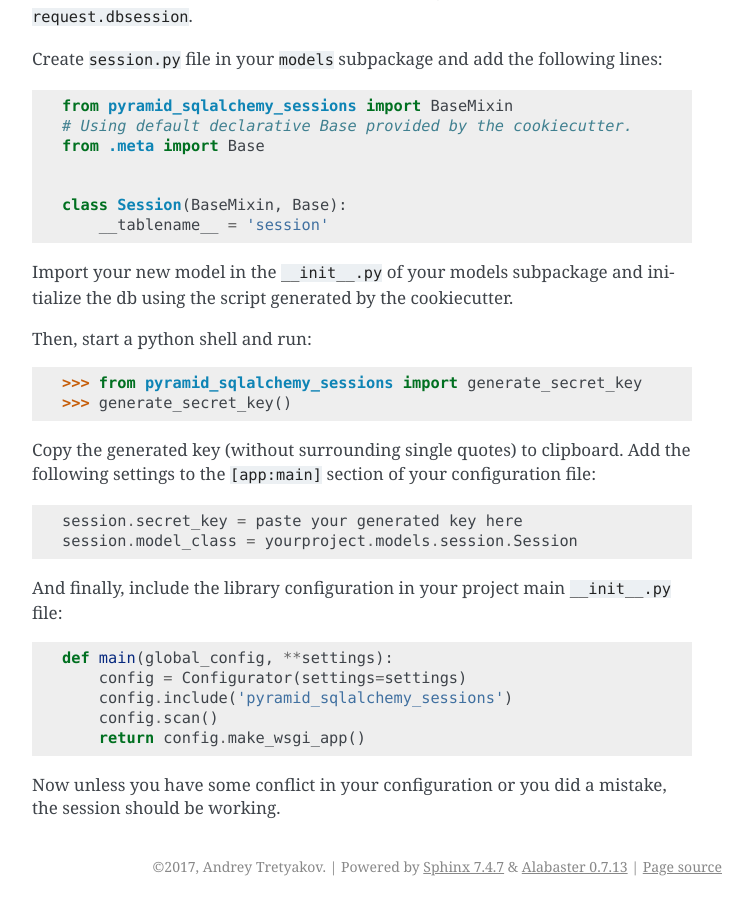
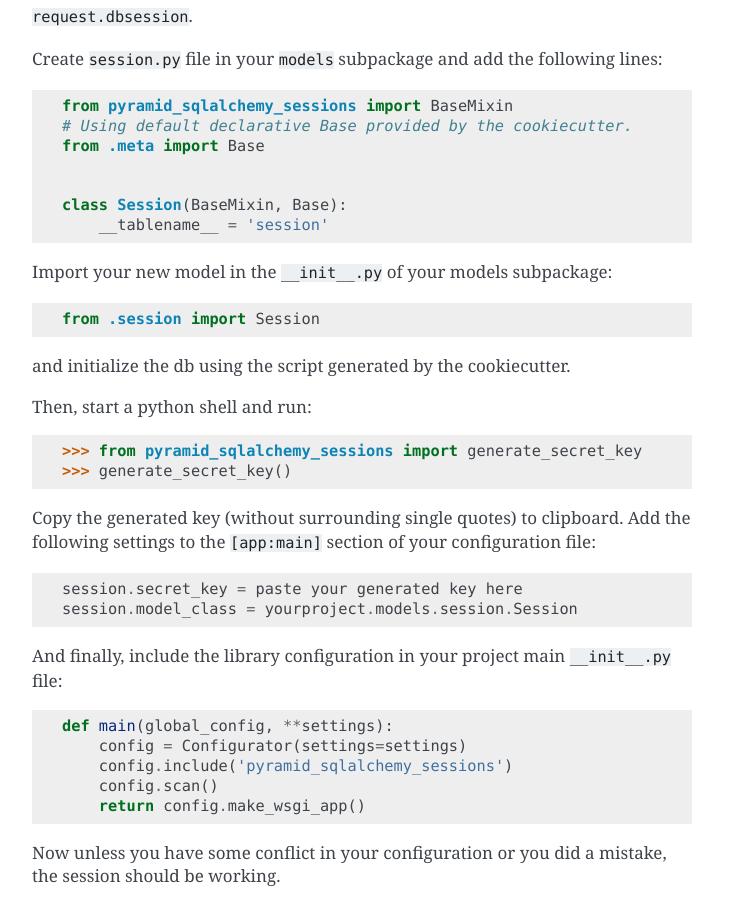
Before and after one commit to a3kov/pyramid_sqlalchemy_sessions, a Sphinx documentation site: the page built from docs/getting-started.rst, in a window 1280 px wide and 900 px high, scrolled down 2756 px. Shown: the whole window, without its empty margins (388-1141 px from the left). Built offline with Sphinx 7.4.7, drawn with Linux system fonts in a browser that asks for light colours.

Commit message:
Minor improvement for docs

```diff
--- a/docs/getting-started.rst
+++ b/docs/getting-started.rst
@@ -155,8 +155,11 @@ following lines: ::
   class Session(BaseMixin, Base):
       __tablename__ = 'session'
 
-Import your new model in the ``__init__.py`` of your models subpackage and
-initialize the db using the script generated by the cookiecutter.
+Import your new model in the ``__init__.py`` of your models subpackage: ::
+
+  from .session import Session
+
+and initialize the db using the script generated by the cookiecutter.
 
 Then, start a python shell and run: ::
 
```
